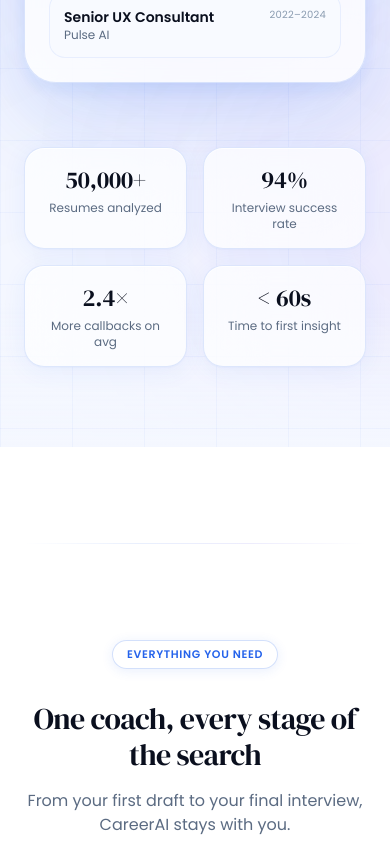
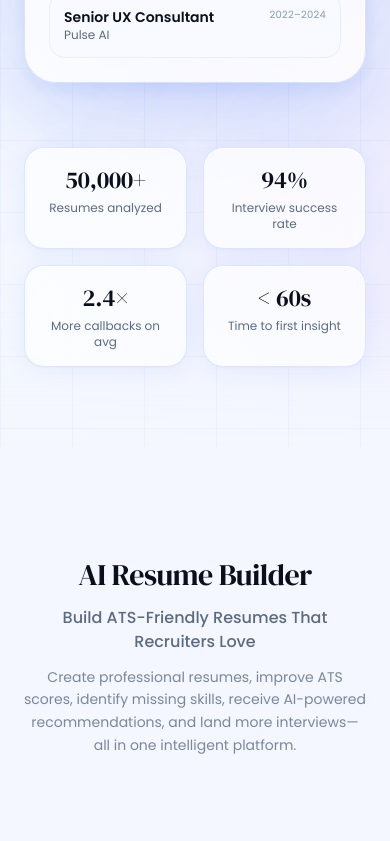
Before and after one commit to LeonRosario/AI-Resume-Career-Coach, a React (Vite) app: page / in a window 390 px wide. Shown: the part 1156-1997 px from the top of the page. Built offline with nearby package versions, Linux system fonts and the light colour scheme.

Commit message:
frontend

```diff
--- /dev/null
+++ b/src/components/ui/container-scroll-animation.jsx
@@ -0,0 +1,99 @@
+import { motion, useScroll, useTransform, useSpring } from "framer-motion";
+import { useRef, useState, useEffect } from "react";
+
+export default function ContainerScrollAnimation({
+  children,
+  title,
+  subtitle,
+  description,
+}) {
+  const containerRef = useRef(null);
+  const [isMobile, setIsMobile] = useState(false);
+
+  useEffect(() => {
+    const check = () => setIsMobile(window.innerWidth < 768);
+    check();
+    window.addEventListener("resize", check);
+    return () => window.removeEventListener("resize", check);
+  }, []);
+
+  const { scrollYProgress } = useScroll({
+    target: containerRef,
+    offset: ["start start", "end end"],
+  });
+
+  const smoothProgress = useSpring(scrollYProgress, {
+    stiffness: isMobile ? 120 : 80,
+    damping: 30,
+    restDelta: 0.001,
+  });
+
+  const rotateX = useTransform(
+    smoothProgress,
+    [0, 0.4],
+    [isMobile ? 5 : 32, 0]
+  );
+  const scale = useTransform(
+    smoothProgress,
+    [0, 0.4],
+    [isMobile ? 0.92 : 0.85, 1]
+  );
+  const translateY = useTransform(
+    smoothProgress,
+    [0, 0.4],
+    [isMobile ? 30 : 100, 0]
+  );
+  const titleOpacity = useTransform(
+    smoothProgress,
+    [0, 0.1, 0.3, 0.5],
+    [0, 1, 1, 0]
+  );
+  const titleY = useTransform(
+    smoothProgress,
+    [0, 0.5],
+    [isMobile ? 20 : 40, isMobile ? -20 : -60]
+  );
+
+  return (
+    <section
+      ref={containerRef}
+      className="relative overflow-hidden"
+      style={{ height: isMobile ? "200vh" : "250vh" }}
+    >
+      <div
+        className="sticky top-0 flex flex-col items-center justify-start md:justify-center overflow-hidden"
+        style={{ height: "100vh", paddingTop: isMobile ? "100px" : "80px" }}
+      >
+        <motion.div
+          style={{ opacity: titleOpacity, y: titleY }}
+          className="text-center max-w-3xl mx-auto px-6 mb-6 md:mb-12"
+        >
+          <h2 className="font-heading text-3xl sm:text-4xl md:text-5xl lg:text-6xl text-ink leading-tight">
+            {title}
+          </h2>
+          <p className="text-muted text-base md:text-lg lg:text-xl mt-3 md:mt-4 font-medium">
+            {subtitle}
+          </p>
+          {description && (
+            <p className="text-muted/80 text-sm md:text-base mt-3 md:mt-4 max-w-2xl mx-auto leading-relaxed">
+              {description}
+            </p>
+          )}
+        </motion.div>
+
+        <div className="w-full max-w-5xl mx-auto px-3 md:px-6 origin-top" style={{ perspective: isMobile ? "600px" : "1200px" }}>
+          <motion.div
+            style={{
+              rotateX,
+              scale,
+              y: translateY,
+              transformStyle: "preserve-3d",
+            }}
+          >
+            {children}
+          </motion.div>
+        </div>
+      </div>
+    </section>
+  );
+}
--- a/src/pages/Landing.jsx
+++ b/src/pages/Landing.jsx
@@ -1,6 +1,7 @@
 import Navbar from "../components/layout/Navbar";
 import Footer from "../components/layout/Footer";
 import Hero from "../components/landing/Hero";
+import DashboardShowcase from "../components/landing/DashboardShowcase";
 import Features from "../components/landing/Features";
 import ShowcaseSection from "../components/landing/ShowcaseSection";
 import HowItWorks from "../components/landing/HowItWorks";
@@ -29,6 +30,9 @@ export default function Landing() {
 
         {/* ── Hero ── */}
         <Hero />
+
+        {/* ── Product Showcase (Container Scroll) ── */}
+        <DashboardShowcase />
 
         {/* ── Feature cards ── */}
         {/* bg: white */}
```
